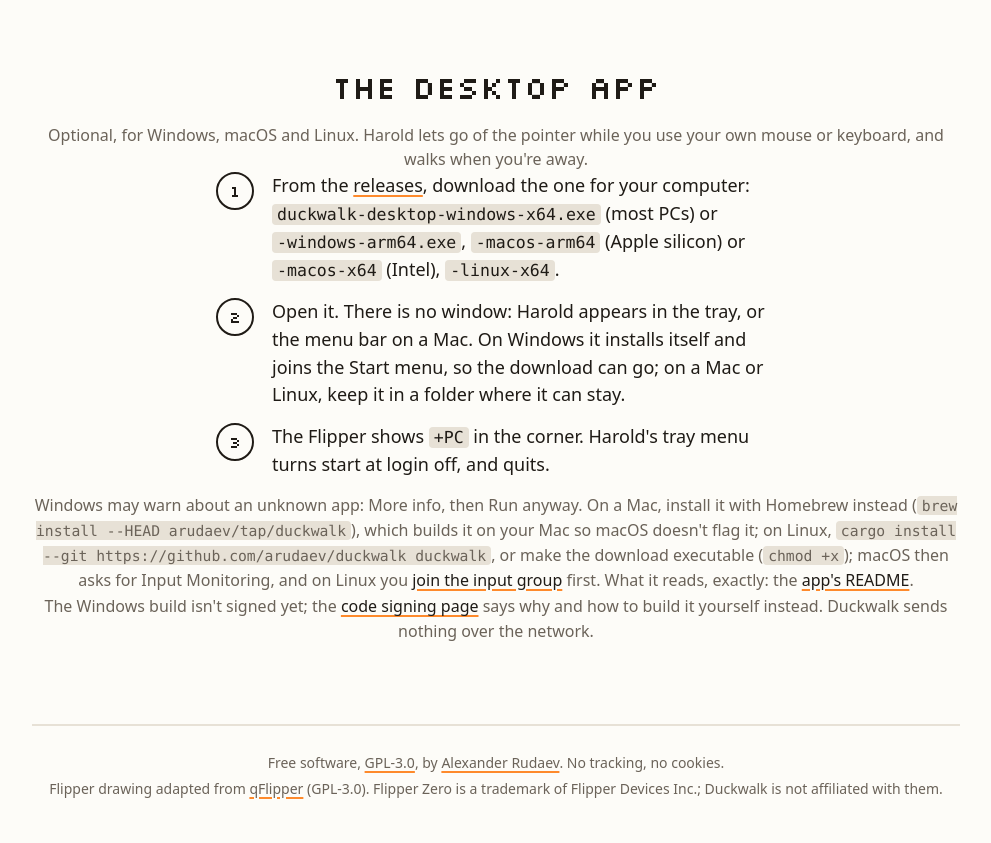
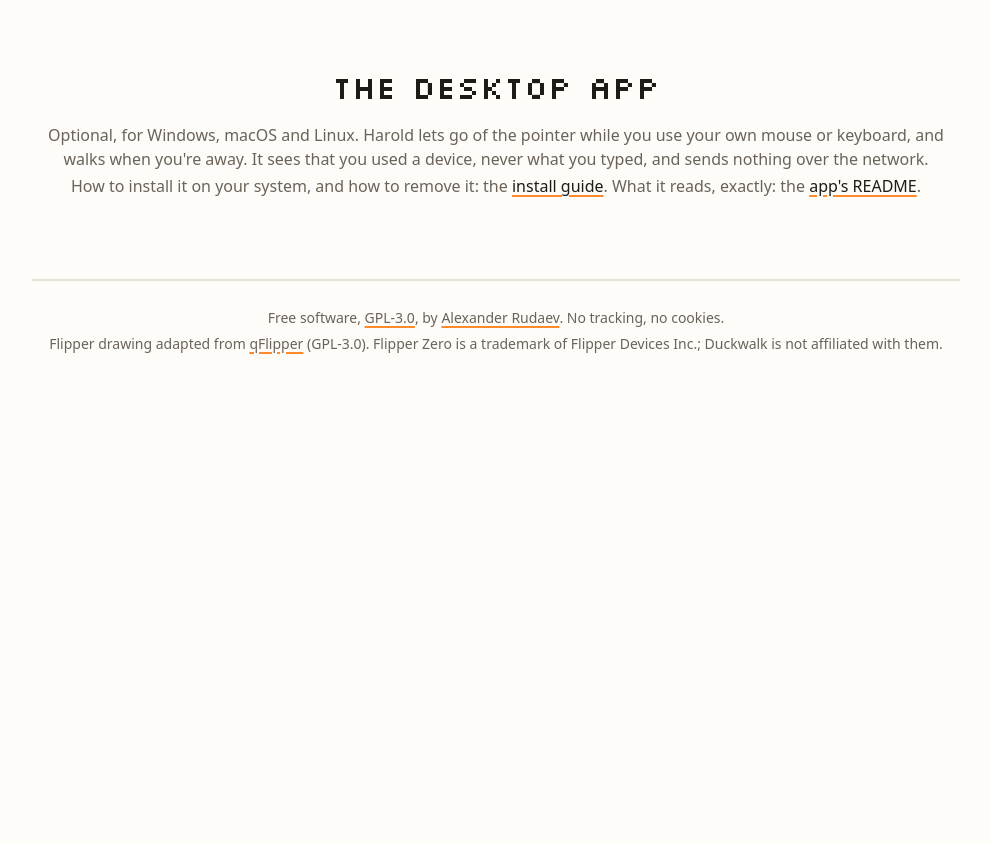
Before and after one commit to arudaev/duckwalk, a plain HTML site: page site/index.html in a window 1280 px wide. Shown: the part 3015-3858 px from the top of the page, without its empty margins (144-1135 px from the left). After the commit the page ends 3413 px from the top, so only its background shows below. Drawn offline with Linux system fonts and the light colour scheme; files whose address does not match are found by name.

Commit message:
docs: install guide fixes from review: terminals, packages, Linux USB rule
Refs #167

```diff
--- a/site/index.html
+++ b/site/index.html
@@ -272,14 +272,8 @@
 
   <section id="app">
     <h2>The desktop app</h2>
-    <p class="say">Optional, for Windows, macOS and Linux. Harold lets go of the pointer while you use your own mouse or keyboard, and walks when you're away.</p>
-    <ol class="steps">
-      <li><span>From the <a href="https://github.com/arudaev/duckwalk/releases">releases</a>, download the one for your computer: <code>duckwalk-desktop-windows-x64.exe</code> (most PCs) or <code>-windows-arm64.exe</code>, <code>-macos-arm64</code> (Apple silicon) or <code>-macos-x64</code> (Intel), <code>-linux-x64</code>.</span></li>
-      <li><span>Open it. There is no window: Harold appears in the tray, or the menu bar on a Mac. On Windows it installs itself and joins the Start menu, so the download can go; on a Mac or Linux, keep it in a folder where it can stay.</span></li>
-      <li><span>The Flipper shows <code>+PC</code> in the corner. Harold's tray menu turns start at login off, and quits.</span></li>
-    </ol>
-    <p class="say">Windows may warn about an unknown app: More info, then Run anyway. On a Mac, install it with Homebrew instead (<code>brew install --HEAD arudaev/tap/duckwalk</code>), which builds it on your Mac so macOS doesn't flag it; on Linux, <code>cargo install --git https://github.com/arudaev/duckwalk duckwalk</code>, or make the download executable (<code>chmod +x</code>); macOS then asks for Input Monitoring, and on Linux you <a href="https://github.com/arudaev/duckwalk/blob/main/desktop/app/README.md#linux-join-the-input-group">join the input group</a> first. What it reads, exactly: the <a href="https://github.com/arudaev/duckwalk/blob/main/desktop/app/README.md">app's README</a>.</p>
-    <p class="say">The Windows build isn't signed yet; the <a href="https://github.com/arudaev/duckwalk/blob/main/docs/code-signing.md">code signing page</a> says why and how to build it yourself instead. Duckwalk sends nothing over the network.</p>
+    <p class="say">Optional, for Windows, macOS and Linux. Harold lets go of the pointer while you use your own mouse or keyboard, and walks when you're away. It sees that you used a device, never what you typed, and sends nothing over the network.</p>
+    <p class="say">How to install it on your system, and how to remove it: the <a href="https://github.com/arudaev/duckwalk/blob/main/docs/install.md#part-2-the-desktop-app-optional">install guide</a>. What it reads, exactly: the <a href="https://github.com/arudaev/duckwalk/blob/main/desktop/app/README.md">app's README</a>.</p>
   </section>
 
   <footer>
```
Also changed, not shown: 4 other files.
